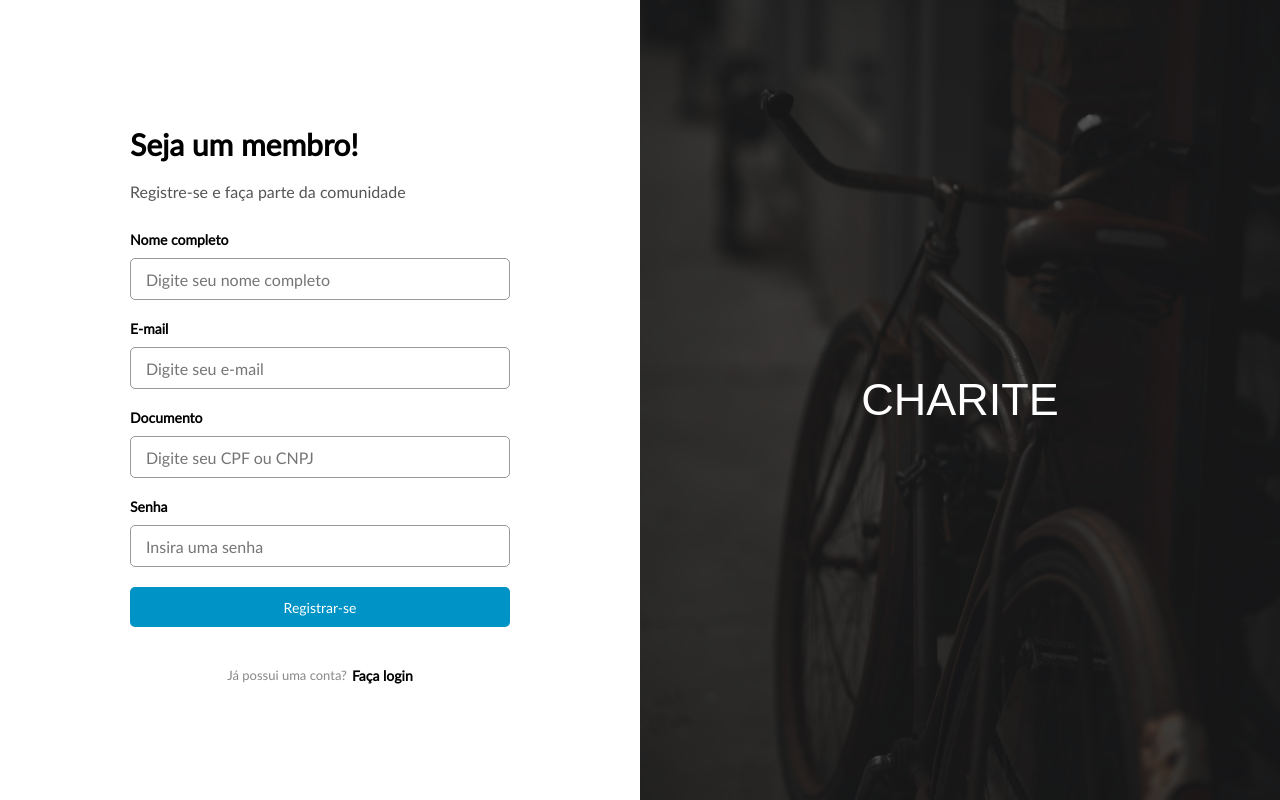
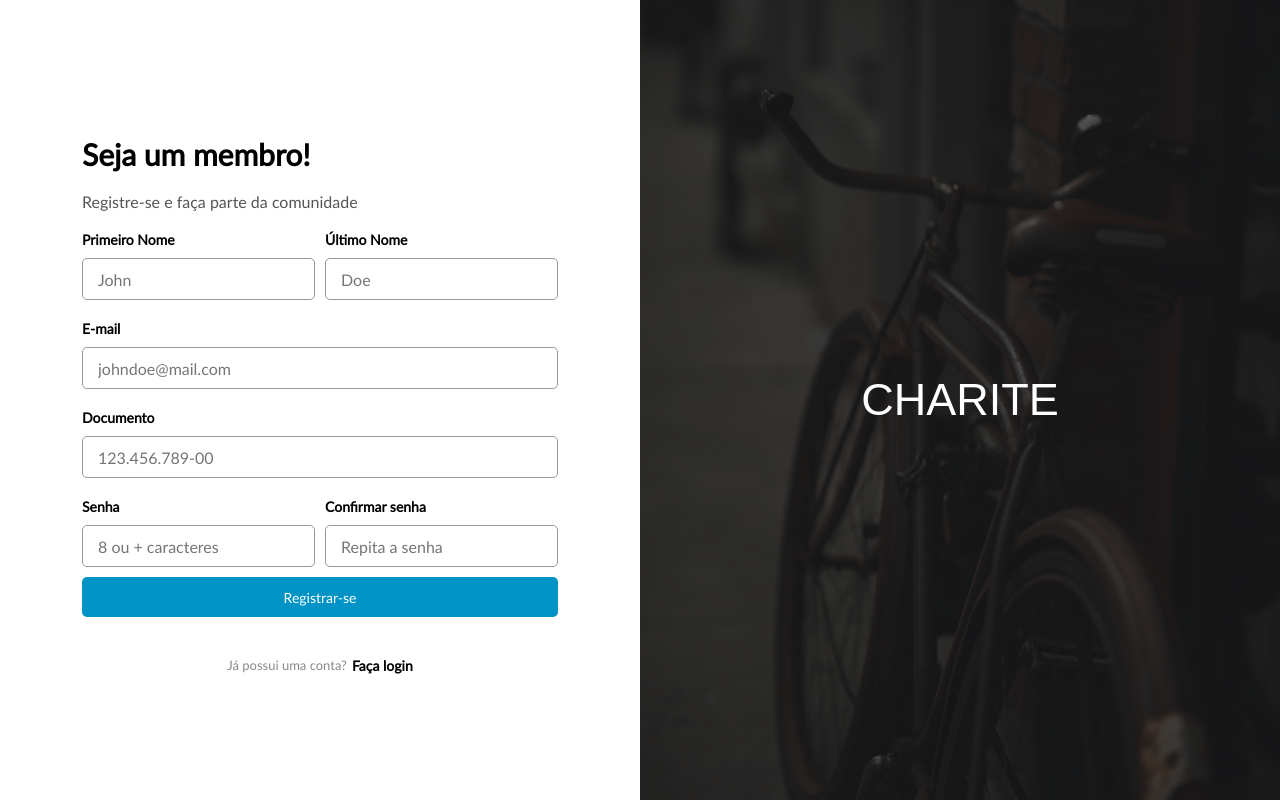
Before and after one commit to williambalb/charite-front, a React (Create React App) app: page /signup in a window 1280 px wide. Built offline with nearby package versions, Linux system fonts and the light colour scheme; a web font is replaced by a local one.

Commit message:
[feature/20] Confirmação de senha e atualização de campo de nome

```diff
--- a/src/pages/signup/index.js
+++ b/src/pages/signup/index.js
@@ -7,14 +7,27 @@ import {
     FormTitle,
     FormLink,
     LinkStyle,
-    LoginGroup, Form, FormLabel, FormInput, InputGroup, ButtonGroup, SignUpButton, BlurSection
+    LoginGroup, Form, FormLabel, FormInput, HorizontalGroup, InputGroup, ButtonGroup, SignUpButton, BlurSection
 } from './style';
 import Service from "./services";
 import {Link} from "react-router-dom";
 import BigLogo from "../../components/biglogo";
 import Notification from "../../components/notification";
+import { useState, useEffect } from 'react';
 
 function SignUp() {
+    const [password, setPassword] = useState();
+    const [confirmPassword, setConfirmPassword] = useState( );
+
+    useEffect(() => {
+        if (password !== undefined && confirmPassword !== undefined) {
+            if (password !== confirmPassword) {
+                let confirm_password_input = document.getElementById('confirm_password');
+                confirm_password_input.setCustomValidity("As senhas não coincidem")
+            }
+        }
+    }, [password, confirmPassword])
+
     const handleSubmit = (event) => {
         const payload = {
             "name": event.target.name.value,
@@ -35,6 +48,16 @@ function SignUp() {
         event.preventDefault();
     }
 
+    function handlePassword(event) {
+        if(event.target.name === 'confirm_password'){
+            setConfirmPassword(event.target.value);
+            return;
+        }
+
+        setPassword(event.target.value);
+    }
+
+
     return (
         <Container>
             <FormSection>
@@ -42,22 +65,34 @@ function SignUp() {
                     <FormTitle>Seja um membro!</FormTitle>
                     <FormSubtitle>Registre-se e faça parte da comunidade</FormSubtitle>
                     <Form onSubmit={handleSubmit} data-id="form-block">
+                        <HorizontalGroup>
+                            <InputGroup>
+                                <FormLabel title='Insira seu primeiro nome'>Primeiro Nome</FormLabel>
+                                <FormInput type="text" name="name" placeholder="John" required/>
+                            </InputGroup>
+                            <InputGroup>
+                                <FormLabel title='Insira seu último nome'>Último Nome</FormLabel>
+                                <FormInput type="text" name="name" placeholder="Doe" required/>
+                            </InputGroup>
+                        </HorizontalGroup>
                         <InputGroup>
-                            <FormLabel>Nome completo</FormLabel>
-                            <FormInput type="text" name="name" placeholder="Digite seu nome completo"/>
+                            <FormLabel title='Insira seu melhor e-mail'>E-mail</FormLabel>
+                            <FormInput type="email" name="email" placeholder="johndoe@mail.com" required/>
                         </InputGroup>
                         <InputGroup>
-                            <FormLabel>E-mail</FormLabel>
-                            <FormInput type="email" name="email" placeholder="Digite seu e-mail"/>
+                            <FormLabel title='Insira seu primeiro CPF ou CNPJ'>Documento</FormLabel>
+                            <FormInput type="text" name="document" placeholder="123.456.789-00" required/>
                         </InputGroup>
-                        <InputGroup>
-                            <FormLabel>Documento</FormLabel>
-                            <FormInput type="text" name="document" placeholder="Digite seu CPF ou CNPJ"/>
-                        </InputGroup>
-                        <InputGroup>
-                            <FormLabel>Senha</FormLabel>
-                            <FormInput type="password" name="password" placeholder="Insira uma senha"/>
-                        </InputGroup>
+                        <HorizontalGroup>
+                            <InputGroup>
+                                <FormLabel title='Senhas fortes incluem letras maiúsculas, minúsculas, números e símbolos'>Senha</FormLabel>
+                                <FormInput onChange={handlePassword} min='8' type="password" name="password" placeholder="8 ou + caracteres" required/>
+                            </InputGroup>
+                            <InputGroup>
+                                <FormLabel title='Repita a mesma senha do campo anterior'>Confirmar senha</FormLabel>
+                                <FormInput onChange={handlePassword} min='8' type="password" name="confirm_password" id="confirm_password" placeholder="Repita a senha" required/>
+                            </InputGroup>
+                        </HorizontalGroup>
                         <ButtonGroup>
                             <SignUpButton type="submit" value="Registrar-se"/>
                         </ButtonGroup>
--- a/src/pages/signup/style.js
+++ b/src/pages/signup/style.js
@@ -16,7 +16,6 @@ export const FormSection = styled.div`
 
 export const FormContainer = styled.div`
     display: flex;
-    width: 380px;
     flex-direction: column;
 `;
 
@@ -44,6 +43,14 @@ export const InputGroup = styled.div`
     display: flex;
     flex-direction: column;
     margin: 10px 0;
+`;
+
+export const HorizontalGroup = styled.div`
+    ${InputGroup} {
+        margin: 0 !important;
+    }
+    display: flex;
+    gap: 10px;
 `;
 
 export const FormInput = styled.input`
```
